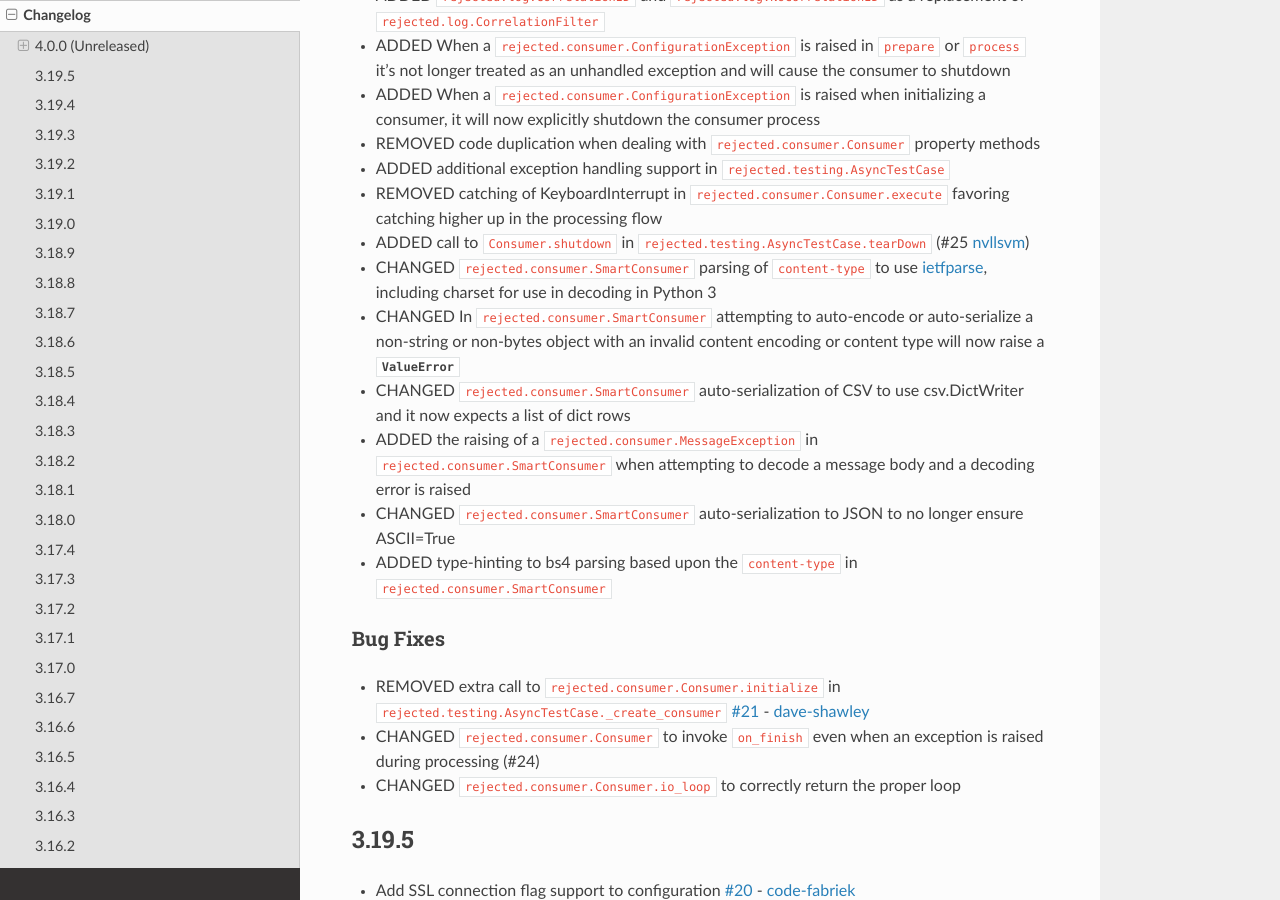
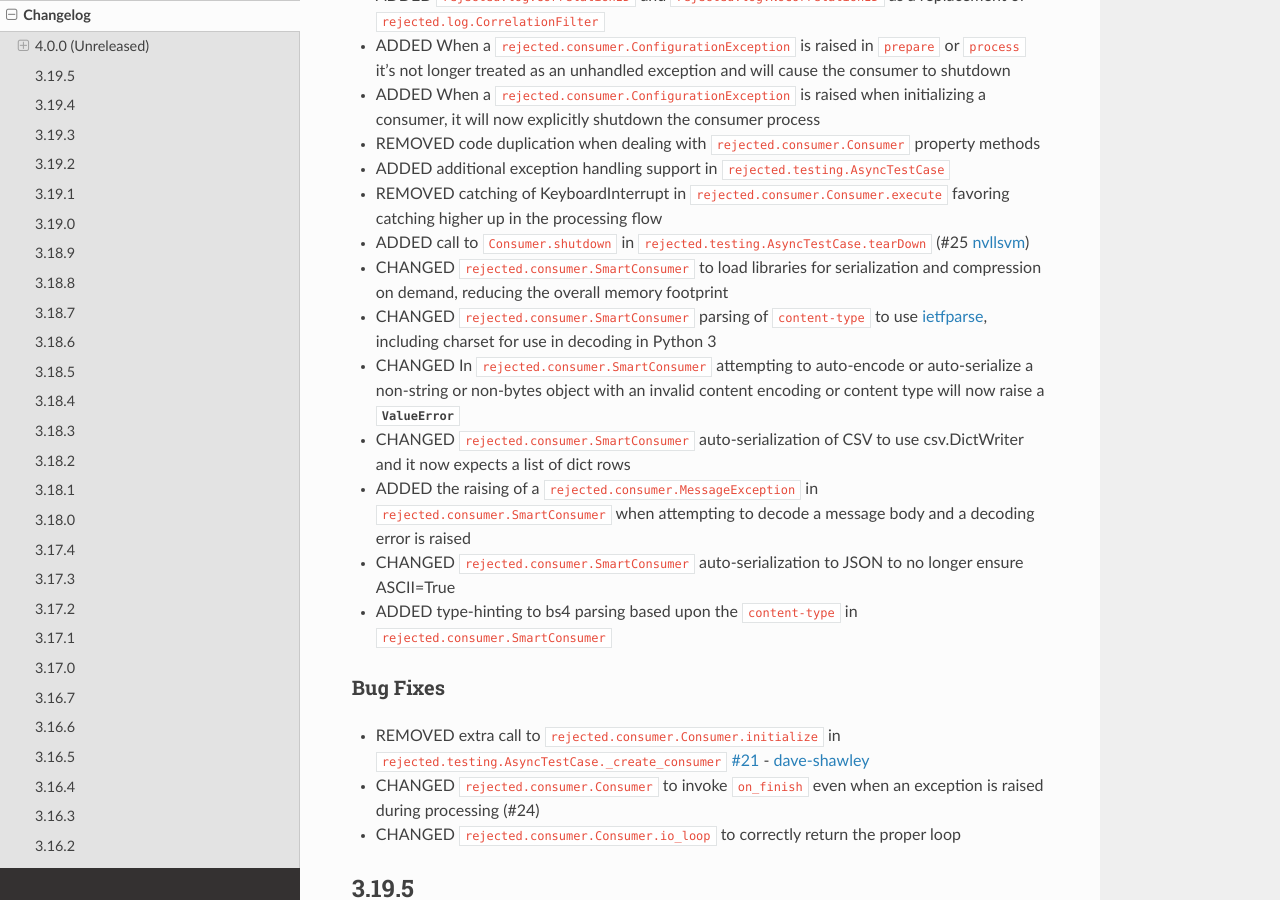
Before and after one commit to gmr/rejected, a Sphinx documentation site: the page built from docs/history.rst, in a window 1280 px wide and 900 px high, scrolled down 826 px. Built offline with Sphinx 7.4.7 and the Read the Docs theme 2.0.0, drawn with Linux system fonts in a browser that asks for light colours.

```diff
--- a/docs/history.rst
+++ b/docs/history.rst
@@ -30,6 +30,7 @@
 - ADDED additional exception handling support in ``rejected.testing.AsyncTestCase``
 - REMOVED catching of KeyboardInterrupt in ``rejected.consumer.Consumer.execute`` favoring catching higher up in the processing flow
 - ADDED call to ``Consumer.shutdown`` in ``rejected.testing.AsyncTestCase.tearDown`` (#25 `nvllsvm <https://github.com/nvllsvm>`_)
+- CHANGED ``rejected.consumer.SmartConsumer`` to load libraries for serialization and compression on demand, reducing the overall memory footprint
 - CHANGED ``rejected.consumer.SmartConsumer`` parsing of ``content-type`` to use `ietfparse <https://pypi.python.org/pypi/ietfparse>`_, including charset for use in decoding in Python 3
 - CHANGED In ``rejected.consumer.SmartConsumer`` attempting to auto-encode or auto-serialize a non-string or non-bytes object with an invalid content encoding or content type will now raise a :exc:`ValueError`
 - CHANGED ``rejected.consumer.SmartConsumer`` auto-serialization of CSV to use csv.DictWriter and it now expects a list of dict rows
```
Also changed, not shown: .travis.yml.
